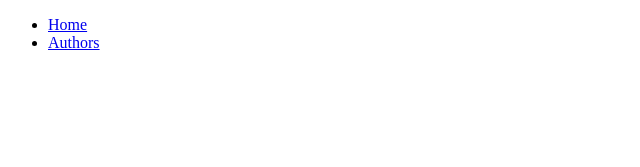
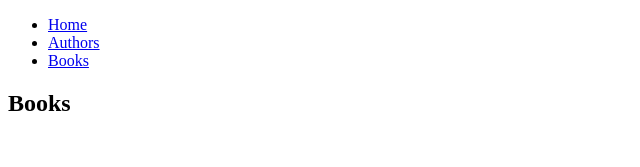
Before and after one commit to rfcaio/react-alura-course, a React app: page /books in a window 1280 px wide. Shown: the top 167 px of the page, without its empty margins (0-640 px from the left). Built offline with nearby package versions, Linux system fonts and the light colour scheme; the HTML template or start-up script is replaced by a standard one.

Commit message:
create `Book` component

```diff
--- /dev/null
+++ b/src/Book/index.jsx
@@ -0,0 +1,7 @@
+import React from 'react'
+
+const Book = () => (
+  <h1>Books</h1>
+)
+
+export default Book
--- a/src/index.jsx
+++ b/src/index.jsx
@@ -3,6 +3,7 @@ import ReactDOM from 'react-dom'
 import { BrowserRouter as Router, Link, Route, Switch } from 'react-router-dom'
 
 import Author from './Author'
+import Book from './Book'
 import Home from './Home'
 
 const App = props => (
@@ -14,6 +15,9 @@ const App = props => (
         </li>
         <li>
           <Link to="/authors">Authors</Link>
+        </li>
+        <li>
+          <Link to="/books">Books</Link>
         </li>
       </ul>
     </nav>
@@ -27,6 +31,7 @@ ReactDOM.render((
       <Switch>
         <Route exact path="/" component={Home} />
         <Route path="/authors" component={Author} />
+        <Route path="/books" component={Book} />
       </Switch>
     </App>
   </Router>
```
